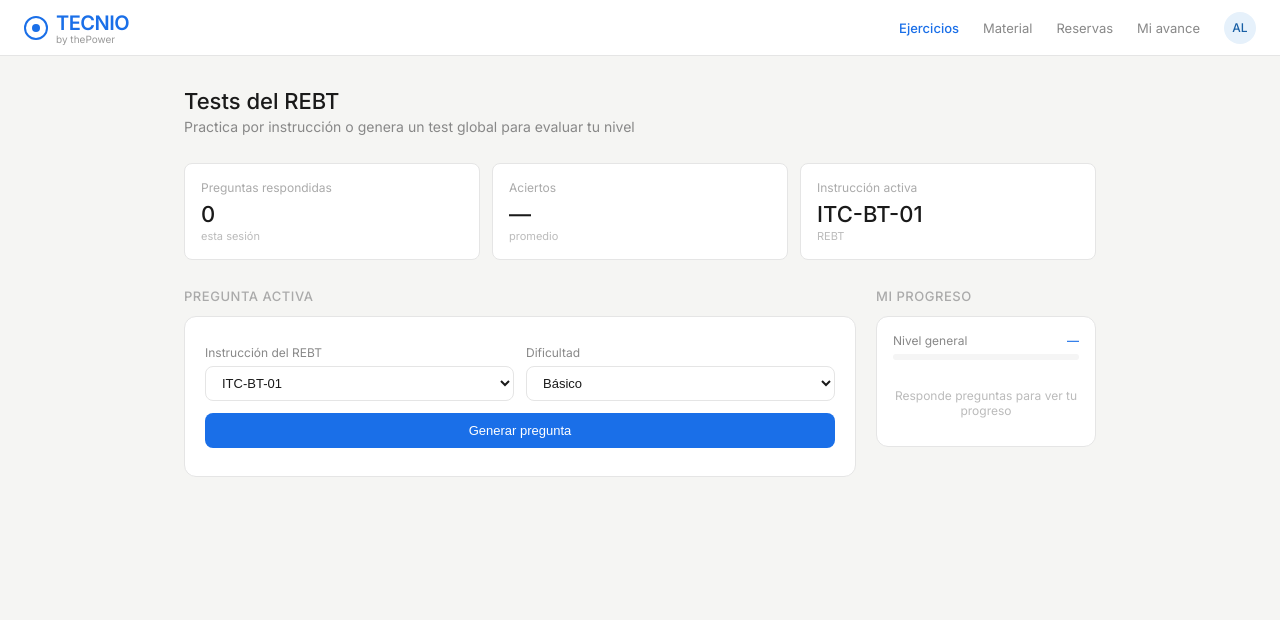
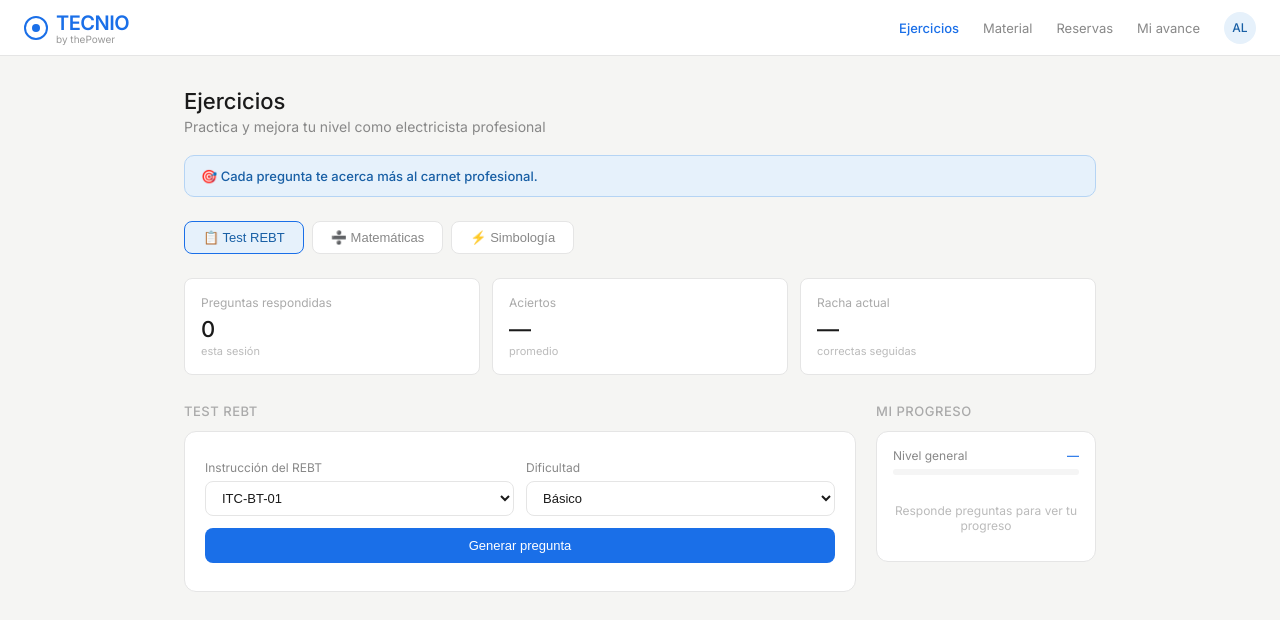
Before and after one commit to androx23nava45-commits/mi-proyecto, a Next.js app in the folder frontend/: page / in a window 1280 px wide. Shown: the top 620 px of the page. Built offline with nearby package versions, Linux system fonts and the light colour scheme.

Commit message:
pestañas de categorías + mensajes de incentivo

```diff
--- a/frontend/app/page.tsx
+++ b/frontend/app/page.tsx
@@ -18,7 +18,33 @@ interface ProgresoItem {
   aciertos: number
 }
 
+const INCENTIVOS_RACHA: Record<number, string> = {
+  3: '🔥 ¡Racha de 3! Los mejores electricistas no paran aquí...',
+  5: '⚡ ¡5 seguidas! Estás en modo profesional.',
+  10: '🏆 ¡10 correctas! El REBT no tiene secretos para ti.',
+}
+
+const INCENTIVOS_FALLO = [
+  '💪 Los errores son parte del aprendizaje. El REBT tiene truco, vamos otra vez.',
+  '😅 Casi. Repasa la explicación y lo clavaras la próxima.',
+  '🔄 Un buen electricista repasa hasta que lo domina. Tú puedes.',
+]
+
+const INCENTIVOS_PORCENTAJE: { min: number; max: number; msg: string }[] = [
+  { min: 80, max: 100, msg: '🏆 Nivel experto detectado. ¿Te atreves con dificultad avanzada?' },
+  { min: 60, max: 79, msg: '⚡ Buen nivel. Sigue así y serás un referente del REBT.' },
+  { min: 40, max: 59, msg: '📚 Vas por buen camino. Un poco más de práctica y lo tienes.' },
+  { min: 0, max: 39, msg: '😤 Hoy no es tu día, pero mañana repasamos juntos.' },
+]
+
+const MENSAJES_INICIO = [
+  '⚡ Un electricista profesional conoce el REBT de memoria. ¿Cuánto sabes tú?',
+  '🎯 Cada pregunta te acerca más al carnet profesional.',
+  '🔌 El conocimiento es la mejor herramienta. ¡Empieza!',
+]
+
 export default function Home() {
+  const [categoria, setCategoria] = useState<string>('test')
   const [ejercicio, setEjercicio] = useState<Ejercicio | null>(null)
   const [cargando, setCargando] = useState<boolean>(false)
   const [respuesta, setRespuesta] = useState<string | null>(null)
@@ -27,6 +53,8 @@ export default function Home() {
   const [dificultad, setDificultad] = useState<string>('basico')
   const [stats, setStats] = useState<{ total: number; aciertos: number }>({ total: 0, aciertos: 0 })
   const [progreso, setProgreso] = useState<Record<string, ProgresoItem>>({})
+  const [racha, setRacha] = useState<number>(0)
+  const [incentivo, setIncentivo] = useState<string>(MENSAJES_INICIO[Math.floor(Math.random() * MENSAJES_INICIO.length)])
 
   const instrucciones = [
     'ITC-BT-01', 'ITC-BT-02', 'ITC-BT-03', 'ITC-BT-04', 'ITC-BT-05',
@@ -39,6 +67,7 @@ export default function Home() {
     setCargando(true)
     setRespuesta(null)
     setResultado(null)
+    setEjercicio(null)
     try {
       const res = await fetch('/api/ejercicios/generar', {
         method: 'POST',
@@ -58,10 +87,16 @@ export default function Home() {
     setRespuesta(opcion)
     const correcto = opcion === ejercicio.respuesta_correcta
     setResultado(correcto)
-    setStats(prev => ({
-      total: prev.total + 1,
-      aciertos: correcto ? prev.aciertos + 1 : prev.aciertos
-    }))
+
+    const nuevaRacha = correcto ? racha + 1 : 0
+    setRacha(nuevaRacha)
+
+    const nuevasStats = {
+      total: stats.total + 1,
+      aciertos: correcto ? stats.aciertos + 1 : stats.aciertos
+    }
+    setStats(nuevasStats)
+
     setProgreso(prev => {
       const actual = prev[instruccion] || { total: 0, aciertos: 0 }
       return {
@@ -72,6 +107,16 @@ export default function Home() {
         }
       }
     })
+
+    if (correcto && INCENTIVOS_RACHA[nuevaRacha]) {
+      setIncentivo(INCENTIVOS_RACHA[nuevaRacha])
+    } else if (!correcto) {
+      setIncentivo(INCENTIVOS_FALLO[Math.floor(Math.random() * INCENTIVOS_FALLO.length)])
+    } else if (nuevasStats.total >= 3) {
+      const pct = Math.round((nuevasStats.aciertos / nuevasStats.total) * 100)
+      const msg = INCENTIVOS_PORCENTAJE.find(i => pct >= i.min && pct <= i.max)
+      if (msg) setIncentivo(msg.msg)
+    }
   }
 
   const letras = ['A', 'B', 'C', 'D']
@@ -79,28 +124,14 @@ export default function Home() {
   const Selectores = () => (
     <div style={{ display: 'grid', gridTemplateColumns: '1fr 1fr', gap: '12px', marginBottom: '12px' }}>
       <div>
-        <label style={{ fontSize: '12px', color: '#888', display: 'block', marginBottom: '6px' }}>
-          Instrucción del REBT
-        </label>
-        <select
-          value={instruccion}
-          onChange={e => setInstruccion(e.target.value)}
-          style={{ width: '100%', padding: '8px 12px', borderRadius: '8px', border: '0.5px solid #e5e5e5', fontSize: '13px', background: '#fff', color: '#1a1a1a' }}
-        >
-          {instrucciones.map(i => (
-            <option key={i} value={i}>{i}</option>
-          ))}
+        <label style={{ fontSize: '12px', color: '#888', display: 'block', marginBottom: '6px' }}>Instrucción del REBT</label>
+        <select value={instruccion} onChange={e => setInstruccion(e.target.value)} style={{ width: '100%', padding: '8px 12px', borderRadius: '8px', border: '0.5px solid #e5e5e5', fontSize: '13px', background: '#fff', color: '#1a1a1a' }}>
+          {instrucciones.map(i => <option key={i} value={i}>{i}</option>)}
         </select>
       </div>
       <div>
-        <label style={{ fontSize: '12px', color: '#888', display: 'block', marginBottom: '6px' }}>
-          Dificultad
-        </label>
-        <select
-          value={dificultad}
-          onChange={e => setDificultad(e.target.value)}
-          style={{ width: '100%', padding: '8px 12px', borderRadius: '8px', border: '0.5px solid #e5e5e5', fontSize: '13px', background: '#fff', color: '#1a1a1a' }}
-        >
+        <label style={{ fontSize: '12px', color: '#888', display: 'block', marginBottom: '6px' }}>Dificultad</label>
+        <select value={dificultad} onChange={e => setDificultad(e.target.value)} style={{ width: '100%', padding: '8px 12px', borderRadius: '8px', border: '0.5px solid #e5e5e5', fontSize: '13px', background: '#fff', color: '#1a1a1a' }}>
           <option value="basico">Básico</option>
           <option value="intermedio">Intermedio</option>
           <option value="avanzado">Avanzado</option>
@@ -109,25 +140,39 @@ export default function Home() {
     </div>
   )
 
+  const categorias = [
+    { id: 'test', label: 'Test REBT', icono: '📋' },
+    { id: 'matematicas', label: 'Matemáticas', icono: '➗' },
+    { id: 'simbologia', label: 'Simbología', icono: '⚡' },
+  ]
+
   return (
     <>
       <Navbar />
       <main style={{ padding: '32px 24px', maxWidth: '960px', margin: '0 auto' }}>
 
-        <div style={{ marginBottom: '28px' }}>
-          <h1 style={{ fontSize: '22px', fontWeight: 500, color: '#1a1a1a', marginBottom: '4px' }}>
-            Tests del REBT
-          </h1>
-          <p style={{ fontSize: '14px', color: '#888' }}>
-            Practica por instrucción o genera un test global para evaluar tu nivel
-          </p>
+        <div style={{ marginBottom: '20px' }}>
+          <h1 style={{ fontSize: '22px', fontWeight: 500, color: '#1a1a1a', marginBottom: '4px' }}>Ejercicios</h1>
+          <p style={{ fontSize: '14px', color: '#888' }}>Practica y mejora tu nivel como electricista profesional</p>
+        </div>
+
+        <div style={{ background: '#E6F1FB', border: '0.5px solid #B5D4F4', borderRadius: '10px', padding: '12px 16px', marginBottom: '24px', fontSize: '13px', color: '#185FA5', fontWeight: 500 }}>
+          {incentivo}
+        </div>
+
+        <div style={{ display: 'flex', gap: '8px', marginBottom: '24px' }}>
+          {categorias.map(c => (
+            <button key={c.id} onClick={() => { setCategoria(c.id); setEjercicio(null); setRespuesta(null); setResultado(null) }} style={{ padding: '8px 18px', borderRadius: '8px', border: categoria === c.id ? '1.5px solid #1A6FE8' : '0.5px solid #e5e5e5', background: categoria === c.id ? '#E6F1FB' : '#fff', color: categoria === c.id ? '#185FA5' : '#888', fontSize: '13px', fontWeight: categoria === c.id ? 500 : 400, cursor: 'pointer', display: 'flex', alignItems: 'center', gap: '6px' }}>
+              {c.icono} {c.label}
+            </button>
+          ))}
         </div>
 
         <div style={{ display: 'grid', gridTemplateColumns: 'repeat(3,1fr)', gap: '12px', marginBottom: '28px' }}>
           {[
             { label: 'Preguntas respondidas', value: stats.total.toString(), sub: 'esta sesión' },
             { label: 'Aciertos', value: stats.total > 0 ? `${Math.round((stats.aciertos / stats.total) * 100)}%` : '—', sub: 'promedio' },
-            { label: 'Instrucción activa', value: instruccion, sub: 'REBT' },
+            { label: 'Racha actual', value: racha > 0 ? `${racha} 🔥` : '—', sub: 'correctas seguidas' },
           ].map((s, i) => (
             <div key={i} style={{ background: '#fff', border: '0.5px solid #e5e5e5', borderRadius: '8px', padding: '16px' }}>
               <div style={{ fontSize: '12px', color: '#aaa', marginBottom: '6px' }}>{s.label}</div>
@@ -138,14 +183,31 @@ export default function Home() {
         </div>
 
         <div style={{ display: 'grid', gridTemplateColumns: '1fr 220px', gap: '20px' }}>
-
           <div>
             <div style={{ fontSize: '13px', fontWeight: 500, color: '#aaa', letterSpacing: '.04em', textTransform: 'uppercase', marginBottom: '12px' }}>
-              Pregunta activa
+              {categoria === 'test' ? 'Test REBT' : categoria === 'matematicas' ? 'Matemáticas eléctricas' : 'Simbología técnica'}
             </div>
             <div style={{ background: '#fff', border: '0.5px solid #e5e5e5', borderRadius: '12px', padding: '20px' }}>
 
-              {!ejercicio && !cargando && (
+              {categoria === 'matematicas' && !ejercicio && !cargando && (
+                <div style={{ textAlign: 'center', padding: '32px 0' }}>
+                  <div style={{ fontSize: '40px', marginBottom: '12px' }}>➗</div>
+                  <p style={{ fontSize: '14px', fontWeight: 500, color: '#1a1a1a', marginBottom: '6px' }}>Matemáticas eléctricas</p>
+                  <p style={{ fontSize: '13px', color: '#888', marginBottom: '20px' }}>Próximamente: Ohm, Joule, caída de tensión, RLC y más</p>
+                  <span style={{ background: '#E6F1FB', color: '#185FA5', fontSize: '12px', padding: '4px 12px', borderRadius: '6px' }}>En desarrollo</span>
+                </div>
+              )}
+
+              {categoria === 'simbologia' && !ejercicio && !cargando && (
+                <div style={{ textAlign: 'center', padding: '32px 0' }}>
+                  <div style={{ fontSize: '40px', marginBottom: '12px' }}>⚡</div>
+                  <p style={{ fontSize: '14px', fontWeight: 500, color: '#1a1a1a', marginBottom: '6px' }}>Simbología técnica</p>
+                  <p style={{ fontSize: '13px', color: '#888', marginBottom: '20px' }}>Próximamente: identifica símbolos, interpreta esquemas reales</p>
+                  <span style={{ background: '#FAEEDA', color: '#633806', fontSize: '12px', padding: '4px 12px', borderRadius: '6px' }}>En desarrollo</span>
+                </div>
+              )}
+
+              {categoria === 'test' && !ejercicio && !cargando && (
                 <div style={{ padding: '8px 0' }}>
                   <Selectores />
                   <button onClick={generarEjercicio} style={{ background: '#1A6FE8', color: '#fff', border: 'none', borderRadius: '8px', padding: '10px 24px', fontSize: '13px', fontWeight: 500, width: '100%' }}>
@@ -163,12 +225,8 @@ export default function Home() {
               {ejercicio && !cargando && (
                 <>
                   <div style={{ display: 'flex', gap: '6px', marginBottom: '16px' }}>
-                    <span style={{ fontSize: '11px', fontWeight: 500, padding: '3px 8px', borderRadius: '4px', background: '#E6F1FB', color: '#185FA5' }}>
-                      {ejercicio.instruccion_rebt}
-                    </span>
-                    <span style={{ fontSize: '11px', fontWeight: 500, padding: '3px 8px', borderRadius: '4px', background: '#f5f5f5', color: '#888' }}>
-                      {ejercicio.dificultad}
-                    </span>
+                    <span style={{ fontSize: '11px', fontWeight: 500, padding: '3px 8px', borderRadius: '4px', background: '#E6F1FB', color: '#185FA5' }}>{ejercicio.instruccion_rebt}</span>
+                    <span style={{ fontSize: '11px', fontWeight: 500, padding: '3px 8px', borderRadius: '4px', background: '#f5f5f5', color: '#888' }}>{ejercicio.dificultad}</span>
                   </div>
 
                   <p style={{ fontSize: '15px', fontWeight: 500, color: '#1a1a1a', lineHeight: 1.5, marginBottom: '20px' }}>
@@ -181,11 +239,8 @@ export default function Home() {
                       let bg = '#fff'
                       let color = '#1a1a1a'
                       if (respuesta) {
-                        if (opcion === ejercicio.respuesta_correcta) {
-                          borderColor = '#1D9E75'; bg = '#E1F5EE'; color = '#085041'
-                        } else if (opcion === respuesta) {
-                          borderColor = '#E24B4A'; bg = '#FCEBEB'; color = '#501313'
-                        }
+                        if (opcion === ejercicio.respuesta_correcta) { borderColor = '#1D9E75'; bg = '#E1F5EE'; color = '#085041' }
+                        else if (opcion === respuesta) { borderColor = '#E24B4A'; bg = '#FCEBEB'; color = '#501313' }
                       }
                       return (
                         <button key={i} onClick={() => !respuesta && responder(opcion)} style={{ border: `1px solid ${borderColor}`, borderRadius: '8px', padding: '12px 16px', background: bg, color, fontSize: '13px', display: 'flex', alignItems: 'center', gap: '10px', textAlign: 'left', transition: 'all .15s', width: '100%' }}>
@@ -236,7 +291,6 @@ export default function Home() {
               <div style={{ height: '6px', background: '#f5f5f5', borderRadius: '3px', marginBottom: '16px' }}>
                 <div style={{ height: '100%', background: '#1A6FE8', borderRadius: '3px', width: stats.total > 0 ? `${Math.round((stats.aciertos / stats.total) * 100)}%` : '0%', transition: 'width 0.4s ease' }} />
               </div>
-
               {Object.keys(progreso).length === 0 ? (
                 <p style={{ fontSize: '12px', color: '#bbb', textAlign: 'center', padding: '12px 0' }}>
                   Responde preguntas para ver tu progreso
@@ -261,7 +315,6 @@ export default function Home() {
               )}
             </div>
           </div>
-
         </div>
       </main>
     </>
```
